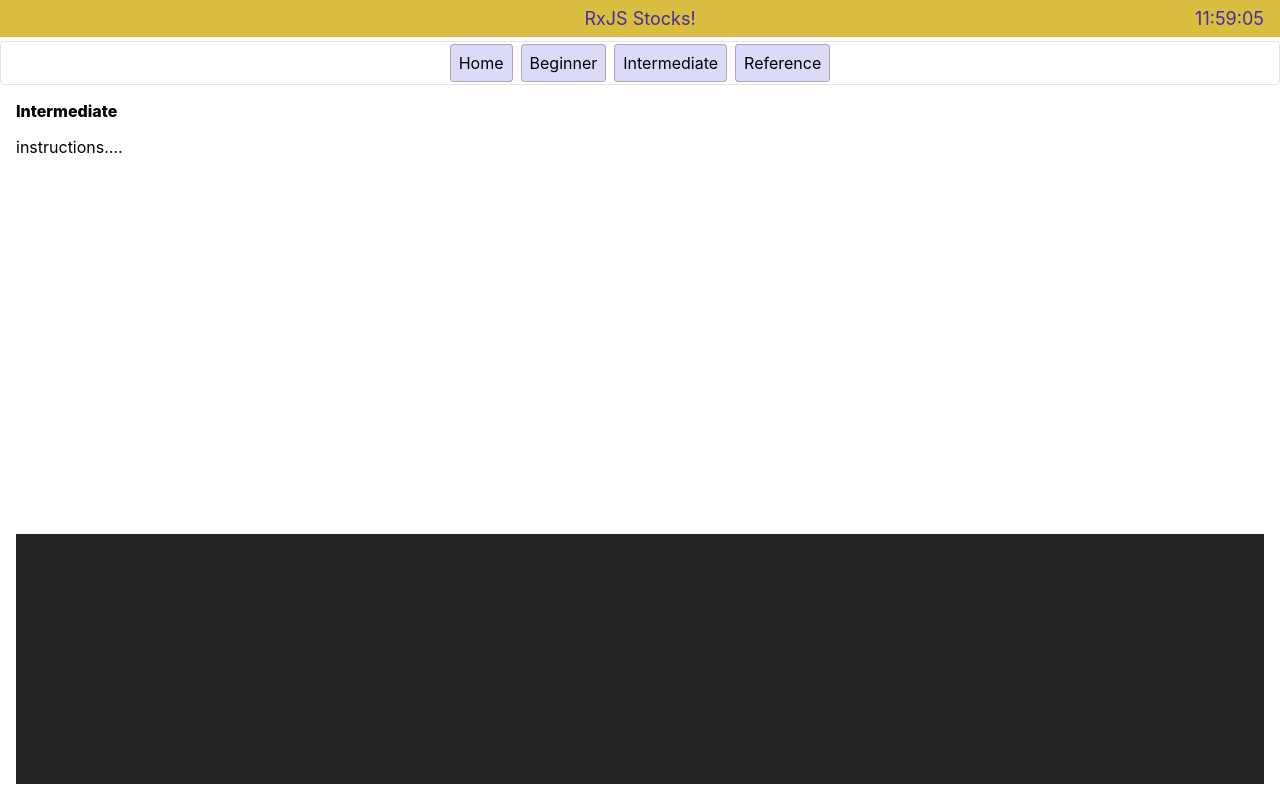
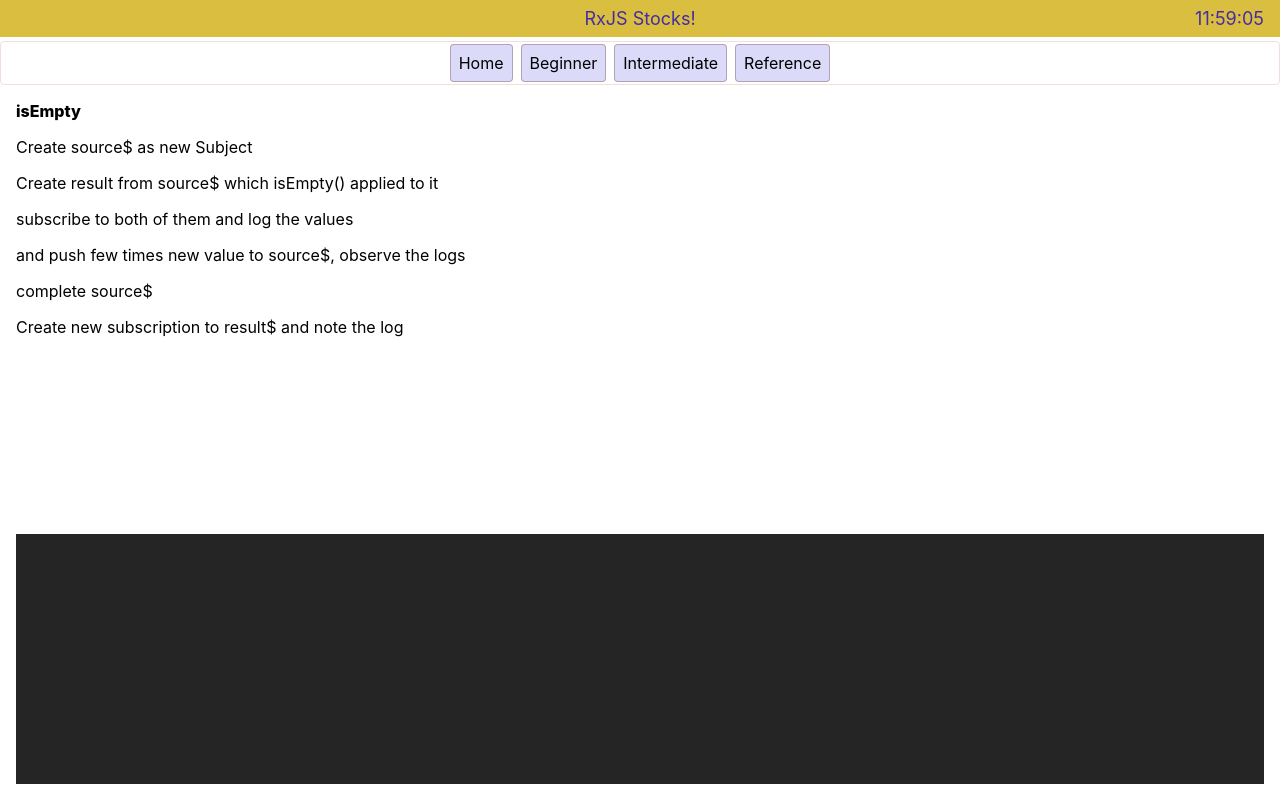
Before and after one commit to HamidMirghafoori/rxjs-stocks-tutorial, an Angular app: page /intermediate in a window 1280 px wide. Built offline with nearby package versions, Linux system fonts and the light colour scheme.

Commit message:
question

```diff
--- a/src/app/components/intermediate-level/intermediate-level.component.html
+++ b/src/app/components/intermediate-level/intermediate-level.component.html
@@ -1,3 +1,10 @@
-<div class="title">Intermediate</div>
-<div class="info">instructions....</div>
+<div class="title">isEmpty</div>
+<div class="info">Create source$ as new Subject</div>
+<div class="info">Create result from source$ which isEmpty() applied to it</div>
+<div class="info">subscribe to both of them and log the values</div>
+<div class="info">
+  and push few times new value to source$, observe the logs
+</div>
+<div class="info">complete source$</div>
+<div class="info">Create new subscription to result$ and note the log</div>
 <app-terminal></app-terminal>
--- a/src/app/components/intermediate-level/intermediate-level.component.ts
+++ b/src/app/components/intermediate-level/intermediate-level.component.ts
@@ -15,5 +15,18 @@
 
   public ngOnInit(): void {
     this.log.clearLogs();
+    this.isEmpty();
+  }
+
+  private isEmpty() {
+    /**
+     * Create source$ as new Subject
+     * Create result from source$ which isEmpty() applied to it
+     * subscribe to both of them and log the values
+     * and push few times new value to source$, observe the logs
+     * complete source$
+     * Create new subscription to result$ and note the log
+     */
+
   }
 }
```
